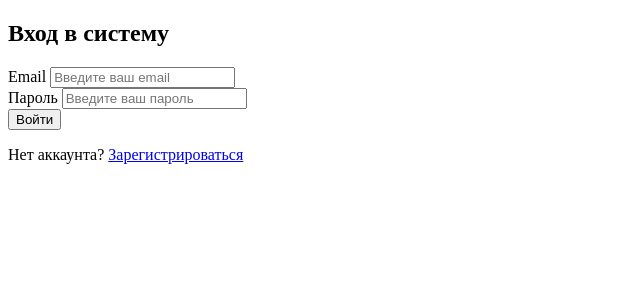
After one commit to Jasmin0101/BACKEND_24, a Django app: page /task7/login in a window 1280 px wide. The commit adds this page. Shown: the top 300 px of the page, without its empty margins (0-640 px from the left). Run offline with Django 5.2, Linux system fonts and the light colour scheme.

Commit message:
start task7

```diff
--- a/app/templates/app/home/index.html
+++ b/app/templates/app/home/index.html
@@ -12,6 +12,7 @@
         <li><a href="/task3/page1">Задание 3</a></li>
         <li><a>Задание 4 (без фронта)</a></li>
         <li><a>Задание 5 (без фронта)</a></li>
+        <li><a href="/task7/login">Задание 7</a></li>
     </ul>
 </body>
 </html>
--- /dev/null
+++ b/app/templates/app/task7/login.html
@@ -0,0 +1,27 @@
+<!DOCTYPE html>
+<html lang="ru">
+<head>
+    <meta charset="UTF-8">
+    <meta name="viewport" content="width=device-width, initial-scale=1.0">
+    <title>Авторизация</title>
+</head>
+<body>
+    <h2>Вход в систему</h2>
+    <form method="POST" action="/task7/login">
+        {% csrf_token %}
+        <div>
+            <label for="email">Email</label>
+            <input type="email" id="email" name="email" required placeholder="Введите ваш email">
+        </div>
+        <div>
+            <label for="password">Пароль</label>
+            <input type="password" id="password" name="password" required placeholder="Введите ваш пароль">
+        </div>
+        <button type="submit">Войти</button>
+        {% if error_message %}
+            <p>{{ error_message }}</p>
+        {% endif %}
+    </form>
+    <p>Нет аккаунта? <a href="/task7/register">Зарегистрироваться</a></p>
+</body>
+</html>
--- a/app/urls.py
+++ b/app/urls.py
@@ -5,6 +5,7 @@ import app.views.task_2 as task_2
 import app.views.task_3 as task_3
 import app.views.task_4 as task_4
 import app.views.task_5 as task_5
+import app.views.task_7 as task_7
 
 urlpatterns = [
     path(
@@ -46,4 +47,9 @@ urlpatterns = [
         "task5/",
         include(task_5.router.urls),
     ),
+    path(
+        "task7/login",
+        task_7.login,
+        name="task7.login",
+    ),
 ]
--- /dev/null
+++ b/app/views/task_7.py
@@ -0,0 +1,42 @@
+from django.views.decorators.http import require_http_methods
+from django.shortcuts import redirect, render
+import json
+
+from app.models import User
+
+
+@require_http_methods(["GET", "POST"])
+def login(request):
+
+    if request.method == "POST":
+
+        # Получаем email и пароль из формы
+        email = request.POST.get("email")
+        password = request.POST.get("password")
+
+        # Пытаемся найти пользователя в базе данных
+        try:
+            user = User.objects.get(email=email)
+            # Сравниваем введенный пароль с паролем пользователя
+            if user.password == password:  # В реальной жизни используйте хеширование
+                # Создаем сессию или аутентификацию для пользователя (например, через куки)
+                response = redirect("/dashboard")
+                response.set_cookie("auth_token", "some_auth_token_value")
+                return response
+            else:
+                # Если пароль неправильный, возвращаем ошибку
+                return render(
+                    request,
+                    "app/task7/login.html",
+                    {"error_message": "Неверный пароль"},
+                )
+        except User.DoesNotExist:
+
+            return render(
+                request,
+                "app/task7/login.html",
+                {"error_message": "Пользователь с таким email не найден"},
+            )
+
+    # Для GET запроса просто отображаем форму
+    return render(request, "app/task7/login.html")
```
